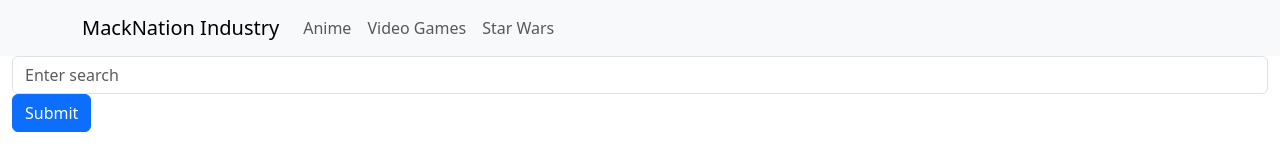
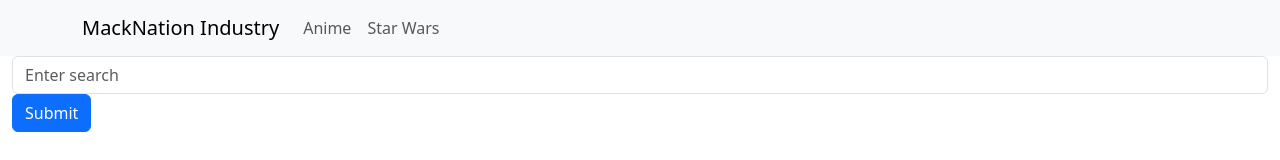
Before and after one commit to mackinator3/Forum2, a React (Create React App) app: page /#/Anime in a window 1280 px wide. Shown: the top 160 px of the page. Built offline with nearby package versions, Linux system fonts and the light colour scheme.

Commit message:
Hid Video Games Nav Tab.

```diff
--- a/src/Components/Navigation.js
+++ b/src/Components/Navigation.js
@@ -16,7 +16,7 @@ export default function Navigation() {
                     <Navbar.Collapse id="basic-navbar-nav">
                         <Nav className="me-auto">
                             <Nav.Link as={Link} to="/Anime">Anime</Nav.Link>
-                            <Nav.Link as={Link} to="/Videogames">Video Games</Nav.Link>
+                            <Nav.Link as={Link} to="/Videogames" className="hidden">Video Games</Nav.Link>
                             <Nav.Link as={Link} to="/StarWars">Star Wars</Nav.Link>
                             <NavDropdown title="Dropdown" id="basic-nav-dropdown" className="hidden">
                                 <NavDropdown.Item href="#action/3.1">Action</NavDropdown.Item>
```
